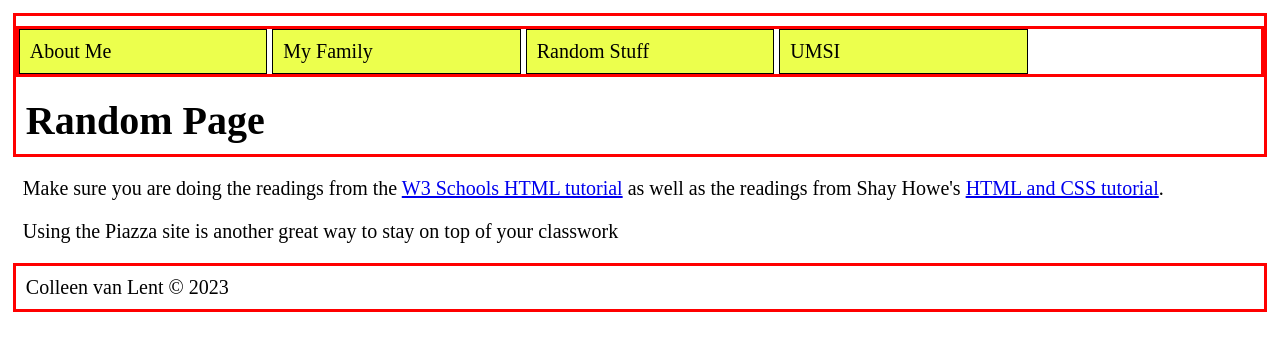
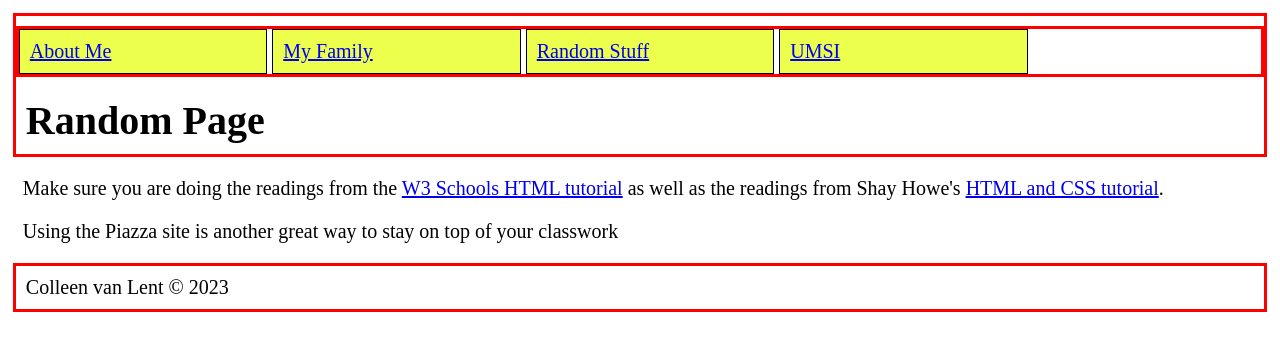
Before and after one commit to JESSIELIN0625/hw1-2023, a plain HTML site: page random.html in a window 1280 px wide. Drawn offline with Linux system fonts and the light colour scheme.

Commit message:
Update random.html

```diff
--- a/random.html
+++ b/random.html
@@ -16,10 +16,10 @@
 	<header>
 		<nav>
 			<ul>
-				<li>About Me</li>
-				<li>My Family</li>
-				<li>Random Stuff</li>
-				<li>UMSI</li>
+				<li><a href="index.html">About Me</a></li>
+				<li><a href="family.html">My Family</a></li>
+				<li><a href="random.html">Random Stuff</a></li>
+				<li><a href="https://si.umich.edu">UMSI</a></li>
 			</ul>
 		</nav>
 		<h1>Random Page</h1>
```
